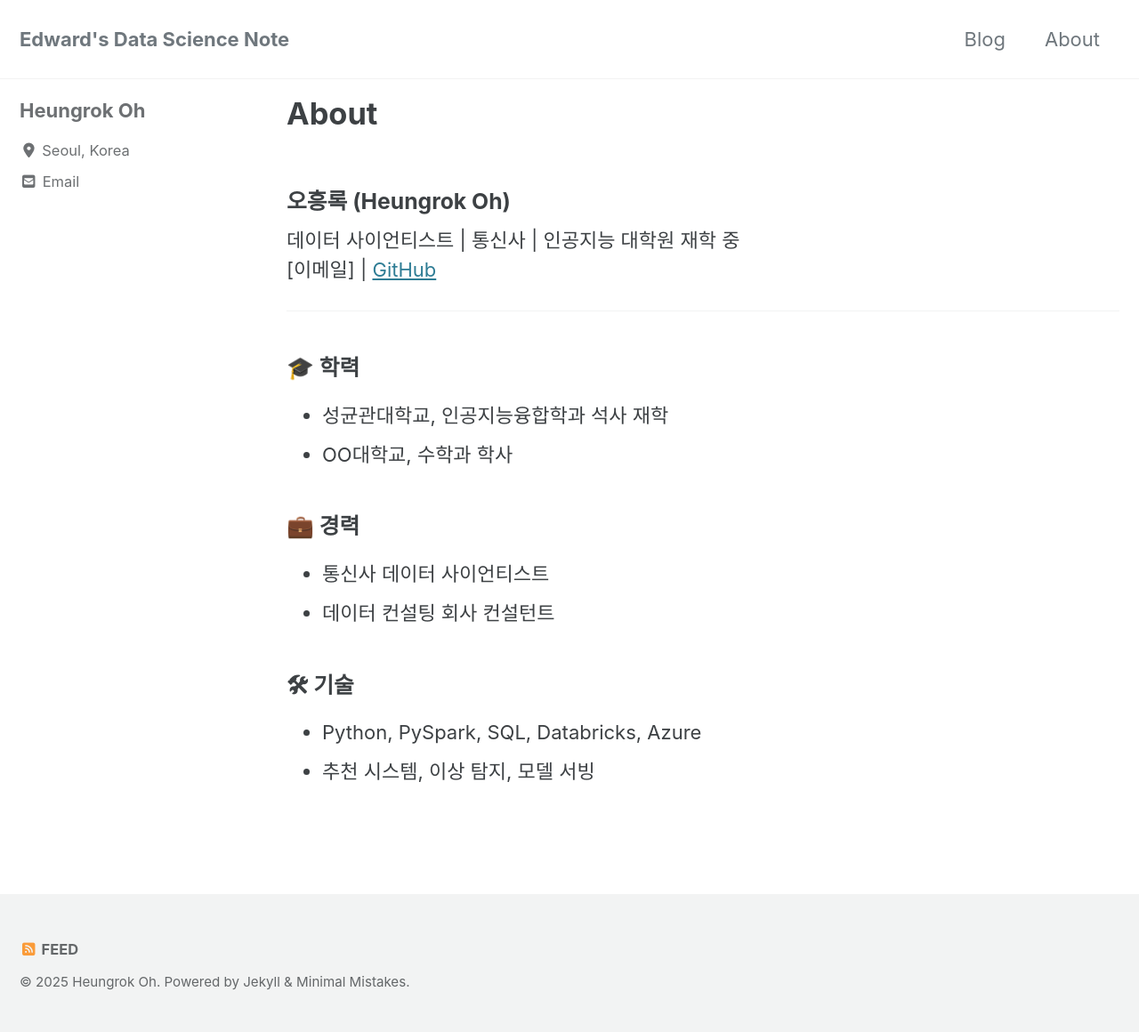
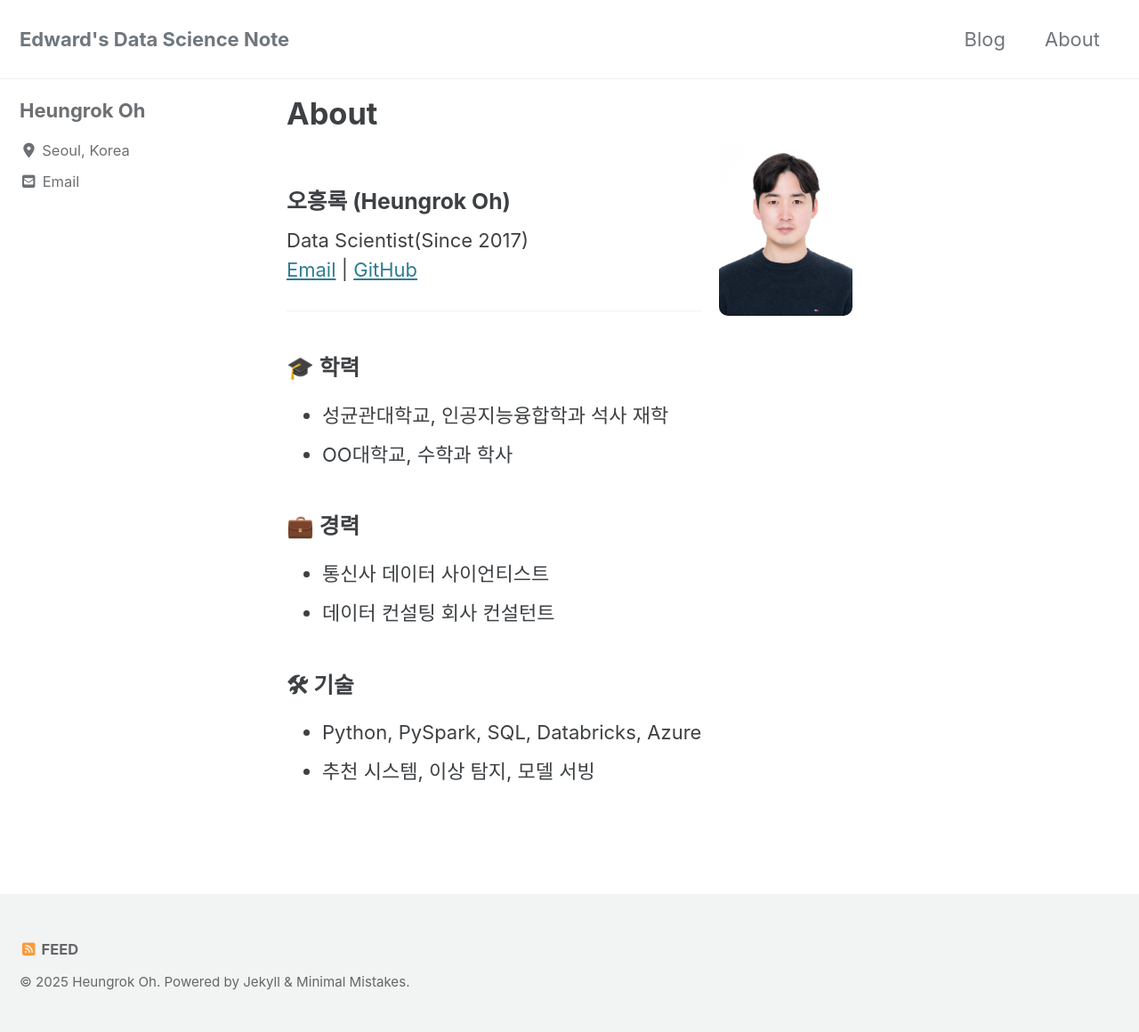
Before and after one commit to ohr-ds/ohr-ds.github.io, a Jekyll site: the page built from _pages/about.md, in a window 1280 px wide. Shown: the whole page at 89% size. Built offline with Jekyll 4.4.1, drawn with Linux system fonts in a browser that asks for light colours; cached includes are drawn as plain includes; nearby versions of some CDN libraries.

Commit message:
image test

```diff
--- a/_pages/about.md
+++ b/_pages/about.md
@@ -3,12 +3,12 @@ title: "About"
 permalink: /about/
 layout: single
 author_profile: true
-classes: wide
+classes: narrow
 ---
-
+<img src="/assets/images/profile.jpg" width="150" style="float:right; margin-left:20px; border-radius:10px;" />
 ### 오흥록 (Heungrok Oh)
-데이터 사이언티스트 | 통신사 | 인공지능 대학원 재학 중
-[이메일] | [GitHub](https://github.com/ohr-ds)
+Data Scientist(Since 2017)
+[Email](heungrokoh@gmail.com) | [GitHub](https://github.com/ohr-ds)
 
 ---
 
```
